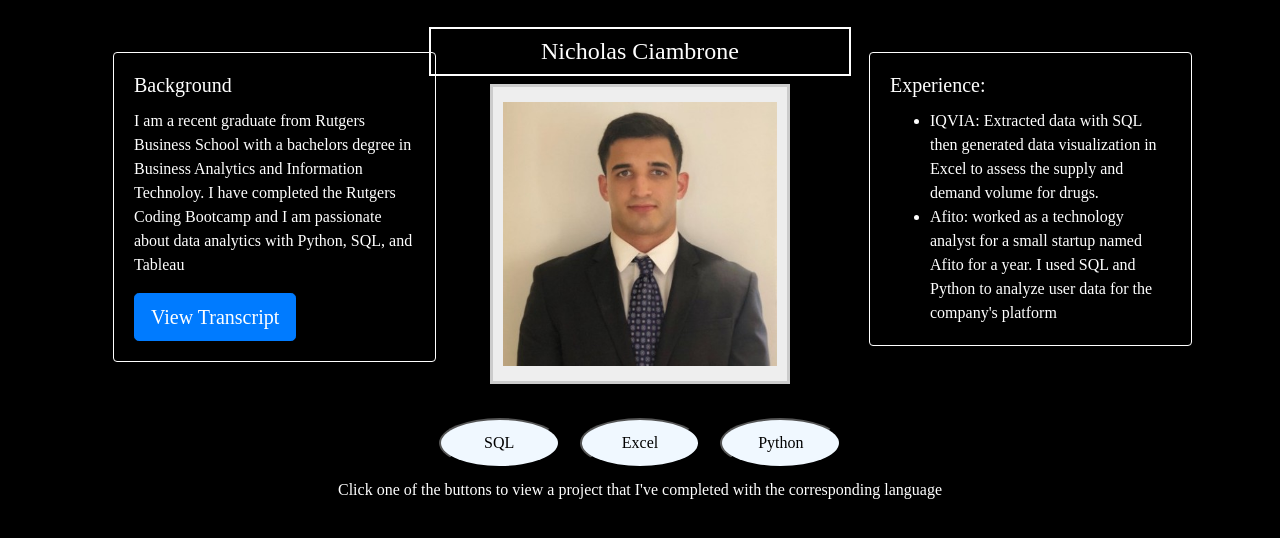
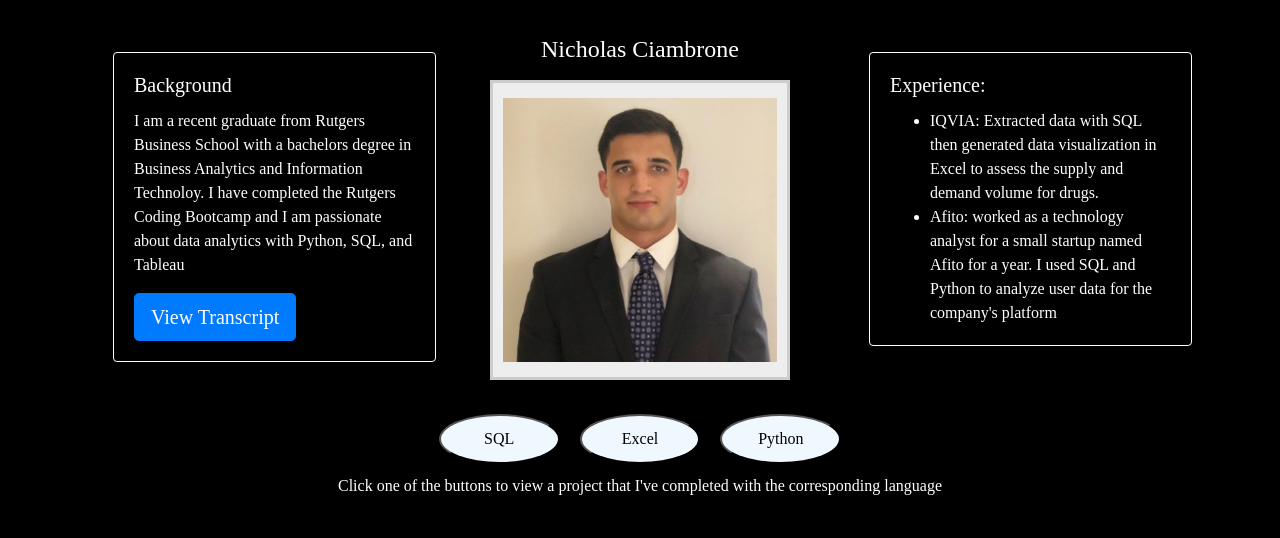
Before and after one commit to nickciambrone/portfolio, a plain HTML site: page index.html in a window 1280 px wide. Shown: the top 538 px of the page. Drawn offline with nearby package versions, Linux system fonts and the light colour scheme.

Commit message:
changed style

```diff
--- a/index.html
+++ b/index.html
@@ -42,7 +42,7 @@
             <div class="col-4">
 
                 <div id='headShotAndButtons'>
-                    <h4 style="text-align: center; padding: 8px; border: 2px white solid;">Nicholas Ciambrone</h4>
+                    <h4 style="text-align: center; padding: 8px; ">Nicholas Ciambrone</h4>
                     <div class="frame">
                         <img src="headshot.jpg" alt="headshot" width='100%' height='100%' id='headshot'>
                     </div>
```
